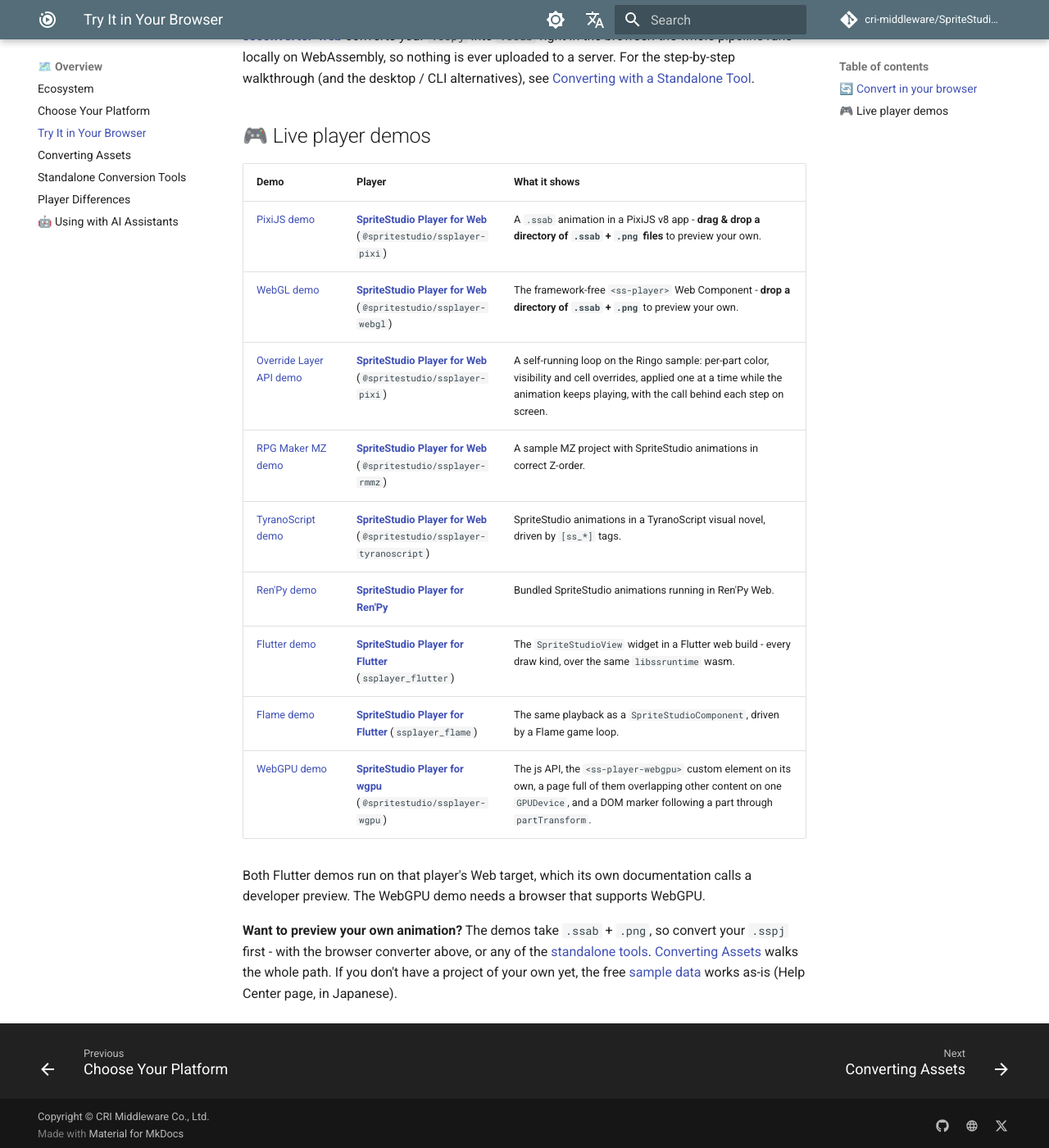
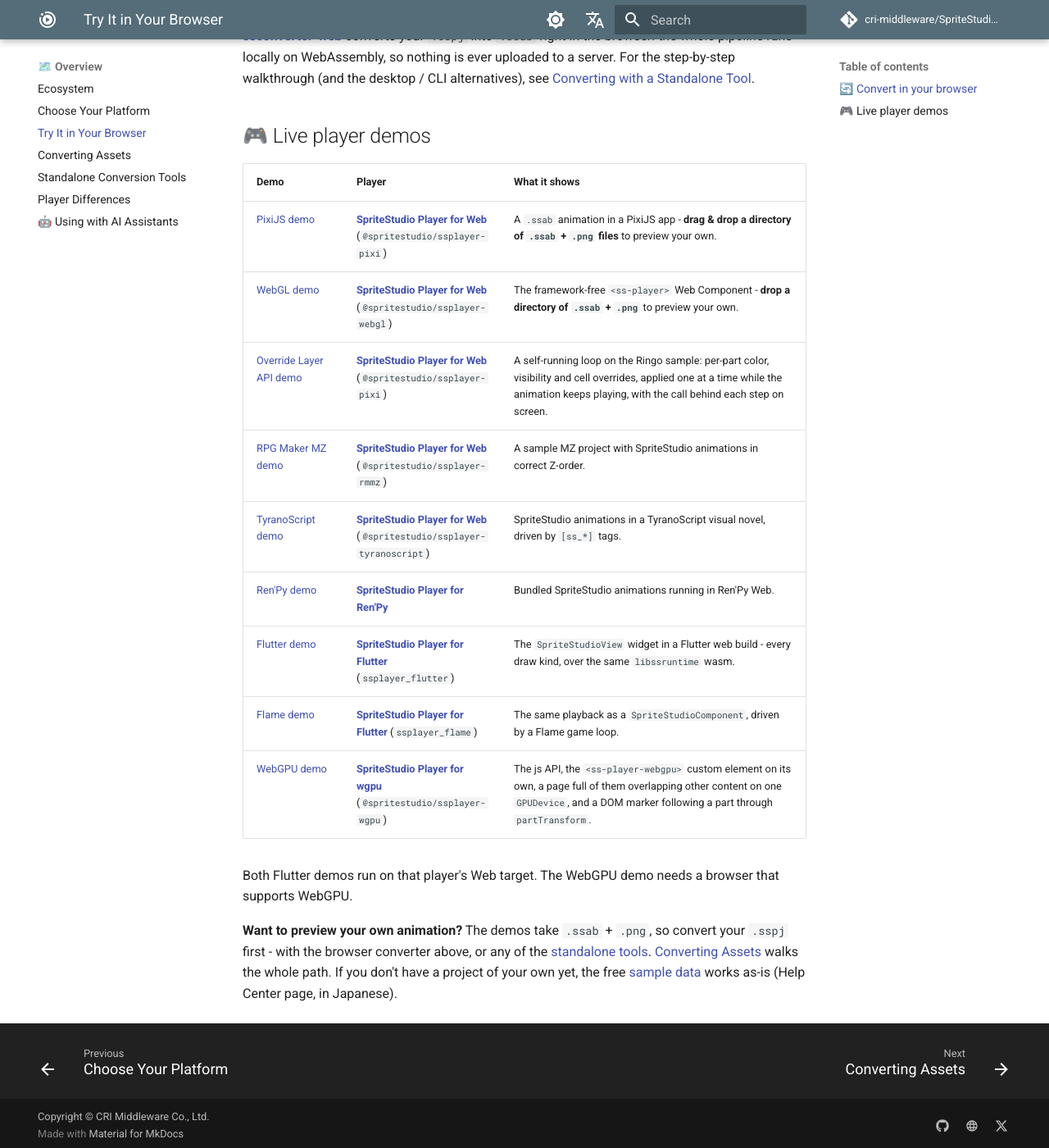
Before and after one commit to cri-middleware/SpriteStudio-Docs, an MkDocs documentation site: the page built from docs/en/overview/try-it.md, in a window 1280 px wide and 1400 px high, scrolled down 364 px. Shown: the whole window at 82% size. Built offline with MkDocs 1.6.1 and Material for MkDocs 9.7.7, drawn with Linux system fonts in a browser that asks for light colours; comment, search, counter and statistics services are not loaded.

Commit message:
Give Flutter's Web maturity in player-differences, not try-it
choose-your-platform says maturity is stated only in player-differences, and
try-it said the Flutter demos run on a developer preview while
player-differences did not. The sentence moves to Flutter's section there.

```diff
--- a/docs/en/overview/try-it.md
+++ b/docs/en/overview/try-it.md
@@ -15,7 +15,7 @@ alternatives), see [Converting with a Standalone Tool](./convert-with-a-standalo
 
 | Demo | Player | What it shows |
 |---|---|---|
-| [PixiJS demo](https://cri-middleware.github.io/SSPlayerForWeb/examples/pixi/) | **[SpriteStudio Player for Web](../players/web.md)** (`@spritestudio/ssplayer-pixi`) | A `.ssab` animation in a PixiJS v8 app - **drag & drop a directory of `.ssab` + `.png` files** to preview your own. |
+| [PixiJS demo](https://cri-middleware.github.io/SSPlayerForWeb/examples/pixi/) | **[SpriteStudio Player for Web](../players/web.md)** (`@spritestudio/ssplayer-pixi`) | A `.ssab` animation in a PixiJS app - **drag & drop a directory of `.ssab` + `.png` files** to preview your own. |
 | [WebGL demo](https://cri-middleware.github.io/SSPlayerForWeb/examples/webgl/) | **[SpriteStudio Player for Web](../players/web.md)** (`@spritestudio/ssplayer-webgl`) | The framework-free `<ss-player>` Web Component - **drop a directory of `.ssab` + `.png`** to preview your own. |
 | [Override Layer API demo](https://cri-middleware.github.io/SSPlayerForWeb/examples/override/) | **[SpriteStudio Player for Web](../players/web.md)** (`@spritestudio/ssplayer-pixi`) | A self-running loop on the Ringo sample: per-part color, visibility and cell overrides, applied one at a time while the animation keeps playing, with the call behind each step on screen. |
 | [RPG Maker MZ demo](https://cri-middleware.github.io/SSPlayerForWeb/examples/rmmz/) | **[SpriteStudio Player for Web](../players/web.md)** (`@spritestudio/ssplayer-rmmz`) | A sample MZ project with SpriteStudio animations in correct Z-order. |
@@ -25,8 +25,8 @@ alternatives), see [Converting with a Standalone Tool](./convert-with-a-standalo
 | [Flame demo](https://cri-middleware.github.io/SSPlayerForFlutter/demo/flame/) | **[SpriteStudio Player for Flutter](../players/flutter.md)** (`ssplayer_flame`) | The same playback as a `SpriteStudioComponent`, driven by a Flame game loop. |
 | [WebGPU demo](https://cri-middleware.github.io/SSPlayerForWgpu/demo/) | **[SpriteStudio Player for wgpu](../players/wgpu.md)** (`@spritestudio/ssplayer-wgpu`) | The js API, the `<ss-player-webgpu>` custom element on its own, a page full of them overlapping other content on one `GPUDevice`, and a DOM marker following a part through `partTransform`. |
 
-Both Flutter demos run on that player's Web target, which its own documentation calls a
-developer preview. The WebGPU demo needs a browser that supports WebGPU.
+Both Flutter demos run on that player's Web target. The WebGPU demo needs a browser that
+supports WebGPU.
 
 **Want to preview your own animation?** The demos take `.ssab` + `.png`, so convert your `.sspj`
 first - with the browser converter above, or any of the
```
Also changed, not shown: docs/en/overview/player-differences.md (+2 -1 lines), docs/ja/overview/player-differences.md (+1 -1 lines), docs/ja/overview/try-it.md (+2 -2 lines).
